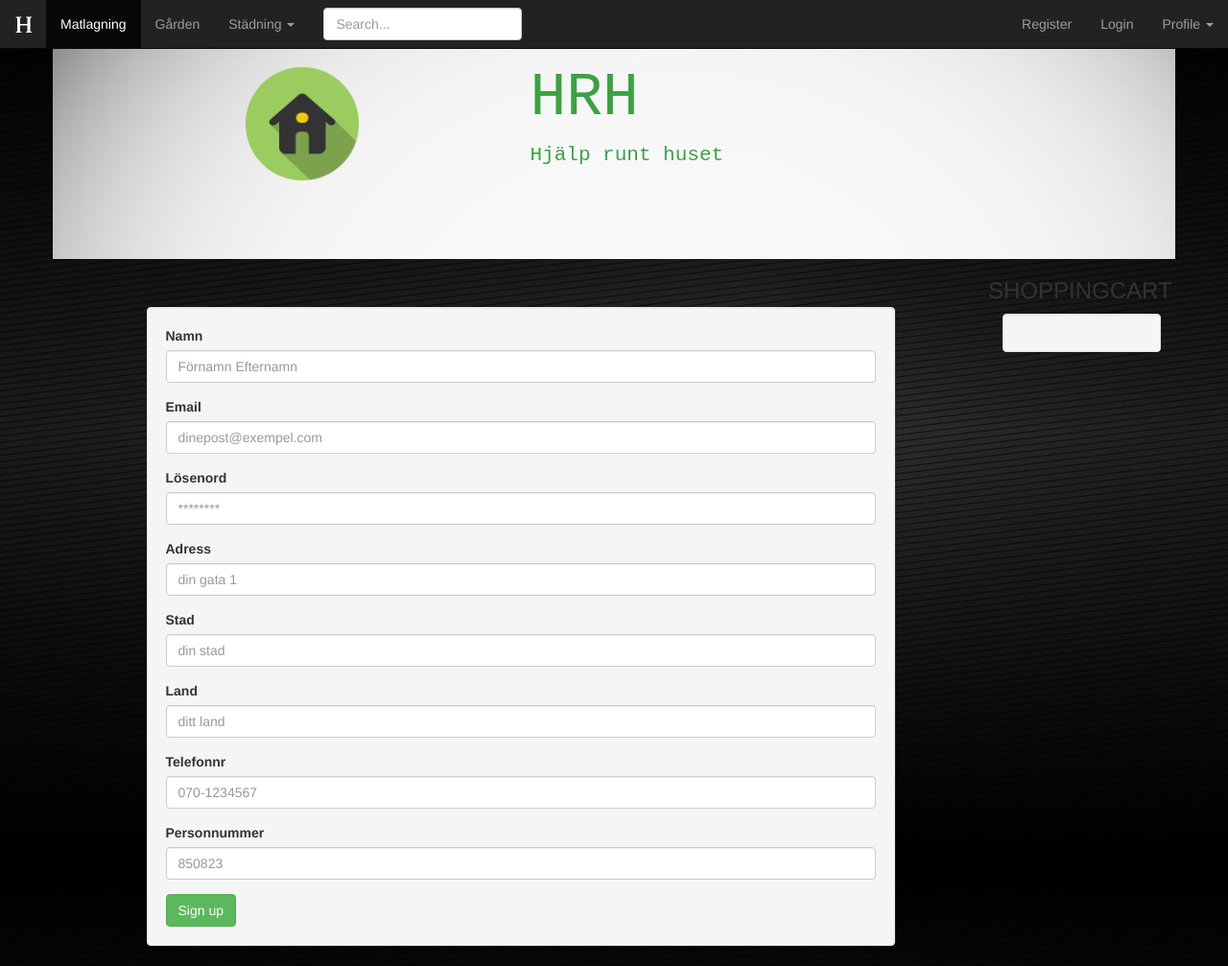
After one commit to superspindel/onlineStore, a Flask app: page /register in a window 1280 px wide. The commit adds this page. Shown: the whole page at 96% size. Run offline with Flask 2, Linux system fonts and the light colour scheme; some libraries are stand-ins or nearby versions.

Commit message:
lagt till register och login

```diff
--- a/storeSite/main.py
+++ b/storeSite/main.py
@@ -25,6 +25,24 @@ def search():
         return render_template('search.html', searchtext=request.form['searchfield'], shoppingcart=randomItemForCart())
 
 
+@storeApp.route('/login', methods=['POST', 'GET'])
+def login():
+    if request.method == 'GET':
+        return render_template('login.html', login=False)
+    else:
+        if request.form['email'] == 'kalle@mail.com' and request.form['password'] == 'password':
+            return render_template('login.html', login=True)
+
+
+@storeApp.route('/register', methods=['POST', 'GET'])
+def register():
+    if request.method == 'GET':
+        return render_template('register.html', register=False)
+    else:
+        if request.form['email'] == 'kalle@mail.com' and request.form['password'] == 'password':
+            return render_template('register.html', register=True)
+
+
 @storeApp.before_first_request
 def initialize_database():
     Database.initialize()
--- a/storeSite/static/css/theme.css
+++ b/storeSite/static/css/theme.css
@@ -43,3 +43,12 @@ body {
     width: 100%;
     height: 100%;
 }
+
+.login{
+    margin-top: 50px;
+}
+
+.register{
+    margin-top: 50px;
+
+}
--- a/storeSite/templates/base.html
+++ b/storeSite/templates/base.html
@@ -55,8 +55,8 @@ Login and register / logout should be the buttons available that change if user
             </div>
       </form>
       <ul class="nav navbar-nav navbar-right">
-          <li><a href="#">Register</a></li>
-          <li><a href="#">Login</a></li>
+          <li><a href="/register">Register</a></li>
+          <li><a href="/login">Login</a></li>
           <li class="dropdown">
             <a href="#" class="dropdown-toggle" data-toggle="dropdown" role="button" aria-haspopup="true" aria-expanded="false">Profile <span class="caret"></span></a>
             <ul class="dropdown-menu">
--- /dev/null
+++ b/storeSite/templates/register.html
@@ -0,0 +1,43 @@
+{% extends "base.html"%}
+{% block content %}
+<div class="row well register">
+        <form id="login-form" action="/register" method="post">
+            <div class="form-group">
+                <label for="name">Namn</label>
+                <input type="text" id="name" name="name" class="form-control" placeholder="Förnamn Efternamn">
+            </div>
+            <div class="form-group">
+                <label for="Email">Email</label>
+                <input type="Email" id="Email" name="Email" class="form-control" placeholder="dinepost@exempel.com">
+            </div>
+            <div class="form-group">
+                <label for="password">Lösenord</label>
+                <input type="password" id="password" name="password" class="form-control" placeholder="********">
+            </div>
+            <div class="form-group">
+                <label for="Adress">Adress</label>
+                <input type="text" id="Adress" name="Adress" class="form-control" placeholder="din gata 1">
+            </div>
+            <div class="form-group">
+                <label for="Stad">Stad</label>
+                <input type="text" id="Stad" name="Stad" class="form-control" placeholder="din stad">
+            </div>
+            <div class="form-group">
+                <label for="Land">Land</label>
+                <input type="text" id="Land" name="Land" class="form-control" placeholder="ditt land">
+            </div>
+            <div class="form-group">
+                <label for="Telefonnr">Telefonnr</label>
+                <input type="text" id="Telefonnr" name="Telefonnr" class="form-control" placeholder="070-1234567">
+            </div>
+            <div class="form-group">
+                <label for="Personnummer">Personnummer</label>
+                <input type="text" id="Personnummer" name="password" class="form-control" placeholder="850823">
+            </div>
+            <button type="submit" id="submit-button" class="btn btn-success">Sign up</button>
+        </form>
+</div>
+
+
+
+{% endblock %}
```
Also changed, not shown: storeSite/templates/login.html (added, +25 -0 lines).
